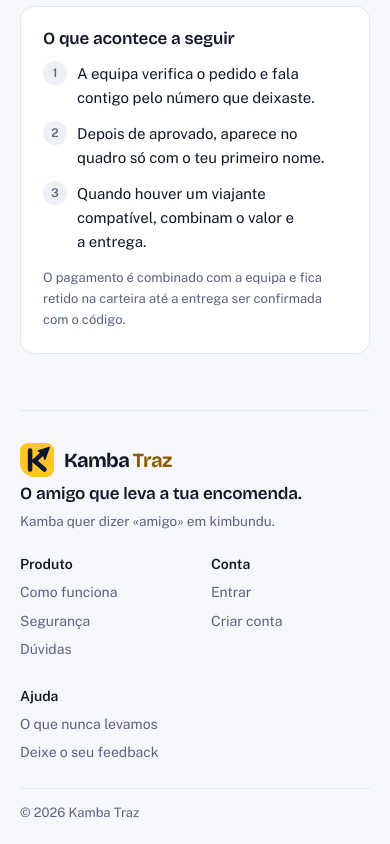
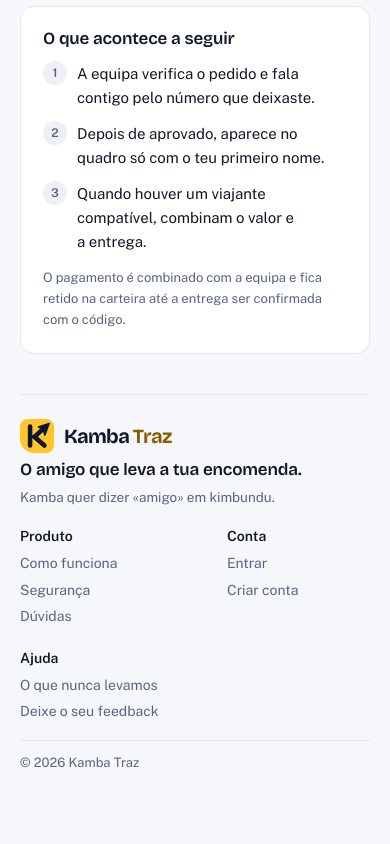
Before and after one commit to DerbyCndd/kamba-traz, a Next.js app: page /pedir in a window 390 px wide. Shown: the part 1795-2639 px from the top of the page. After the commit the page ends 2585 px from the top, so only its background shows below. Built offline with nearby package versions, Linux system fonts and the light colour scheme; no server answers; the database is empty.

Commit message:
Rodapé sem desperdício de espaço: colunas justas, sem coluna repetida, colado ao fundo
Co-Authored-By: Claude Sonnet 5.5 <noreply@anthropic.com>

```diff
--- a/src/app/globals.css
+++ b/src/app/globals.css
@@ -299,7 +299,7 @@ form.row select{flex:1 1 200px;max-width:280px}
 .faq details p{padding:0 0 18px;color:var(--muted);max-width:60ch}
 
 /* ===== rodapé (visitantes) ===== */
-.foot{margin-top:80px;padding:32px 0 20px;border-top:1px solid var(--line);display:flex;flex-direction:column;gap:22px;font-size:14px;color:var(--muted)}
+.foot{margin-top:56px;padding:24px 0 16px;border-top:1px solid var(--line);display:flex;flex-direction:column;gap:16px;font-size:14px;color:var(--muted)}
 .foot a{color:var(--muted);text-decoration:none}
 .foot a:hover{color:var(--ink)}
 .foot .brand{color:var(--ink)}
@@ -316,7 +316,10 @@ form.row select{flex:1 1 200px;max-width:280px}
 .ico{position:relative;display:grid;place-items:center;flex:none}
 .dot{position:absolute;top:-2px;right:-3px;width:8px;height:8px;border-radius:50%;background:var(--sun)}
 .badge{margin-left:auto;background:var(--sun);color:var(--on-sun);font:600 12px/1 var(--f-body);padding:4px 7px;border-radius:99px}
-.appmain{min-width:0;padding-bottom:64px}
+/* o rodapé fica sempre no fundo do ecrã: sem vazio por baixo dele nas páginas curtas */
+.appmain{min-width:0;display:flex;flex-direction:column;min-height:100dvh}
+.appmain main{flex:1 0 auto;width:100%}
+.appfoot{width:100%}
 .appmain main{padding:48px clamp(20px,4vw,56px) 0;max-width:1000px;margin-inline:auto}
 .mtop,.tabbar{display:none}
 .avatar{position:relative;display:grid;place-items:center;flex:none;width:36px;height:36px;border-radius:50%;background:var(--raised);color:var(--ink);font:600 13px/1 var(--f-body);border:1px solid var(--edge);padding:0}
@@ -362,11 +365,12 @@ form.row select{flex:1 1 200px;max-width:280px}
   .pass .stub{border-left:0;border-top:1px solid var(--line);flex-direction:row;align-items:center;flex-wrap:wrap}
   .route{font-size:24px}
   main{gap:56px;padding-top:36px}
-  .foot{margin-top:56px}
+  .foot{margin-top:40px}
   .stats{grid-template-columns:1fr 1fr;gap:10px}
   .stats>div:last-child:nth-child(odd){grid-column:1/-1}
 
   .app{display:block;padding-bottom:calc(76px + env(safe-area-inset-bottom,0px))}
+  .appmain{min-height:calc(100dvh - 76px - env(safe-area-inset-bottom,0px))}
   .side{display:none}
   .mtop{display:flex;position:sticky;top:0;z-index:40;align-items:center;justify-content:space-between;padding:10px 20px;padding-top:max(10px,env(safe-area-inset-top,0px));background:var(--paper);border-bottom:1px solid var(--line)}
   .appmain main{padding-top:28px}
@@ -461,12 +465,13 @@ section.cta p{font-size:18px}
 section.cta .row{margin-top:8px}
 
 /* rodapé em colunas */
-.footgrid{display:grid;grid-template-columns:1.6fr 1fr 1fr 1fr;gap:24px 32px}
+/* as colunas de ligações ocupam só o que o texto pede; a marca fica com o resto */
+.footgrid{display:grid;grid-template-columns:minmax(0,1fr) repeat(3,max-content);gap:20px 64px}
 .footgrid h4{font:600 14px var(--f-body);color:var(--ink);margin:0 0 6px;letter-spacing:0}
-.footgrid a{display:block;padding:3px 0}
+.footgrid a{display:block;padding:2px 0}
 .footbrand{display:flex;flex-direction:column;gap:6px;max-width:34ch}
 .footbrand .brand{font-size:20px}
-.legal{font-size:13px;border-top:1px solid var(--line);padding-top:14px}
+.legal{font-size:13px;border-top:1px solid var(--line);padding-top:12px}
 
 /* área com sessão */
 .hello{gap:12px}
@@ -594,5 +599,5 @@ ol.steps p{max-width:56ch}
 
 /* rodapé da área com sessão: o mesmo componente, alinhado com o conteúdo */
 .appfoot{max-width:1000px;margin-inline:auto;padding:0 clamp(20px,4vw,56px)}
-.appfoot .foot{margin-top:64px;padding-top:28px}
-@media (max-width:900px){.appfoot .foot{margin-top:48px}}
+.appfoot .foot{margin-top:40px;padding-top:24px}
+@media (max-width:900px){.appfoot .foot{margin-top:32px}}
--- a/src/components/AppShell.tsx
+++ b/src/components/AppShell.tsx
@@ -9,7 +9,6 @@ import { SiteFooter, type FooterColumn } from "./SiteFooter";
 import { ThemeToggle } from "./ThemeToggle";
 
 const APP_COLUMNS: FooterColumn[] = [
-  { title: "Navegar", links: [["/", "Início"], ["/quadro", "Quadro"], ["/pedir", "Pedir envio"], ["/viajar", "Vou viajar"]] },
   { title: "A minha conta", links: [["/meus", "Os meus"], ["/entregas", "Entregas"], ["/carteira", "Carteira"], ["/perfil", "Meu perfil"]] },
   { title: "Ajuda", links: [["/regras", "Regras"], ["/feedback", "Deixe o seu feedback"]] },
 ];
```
